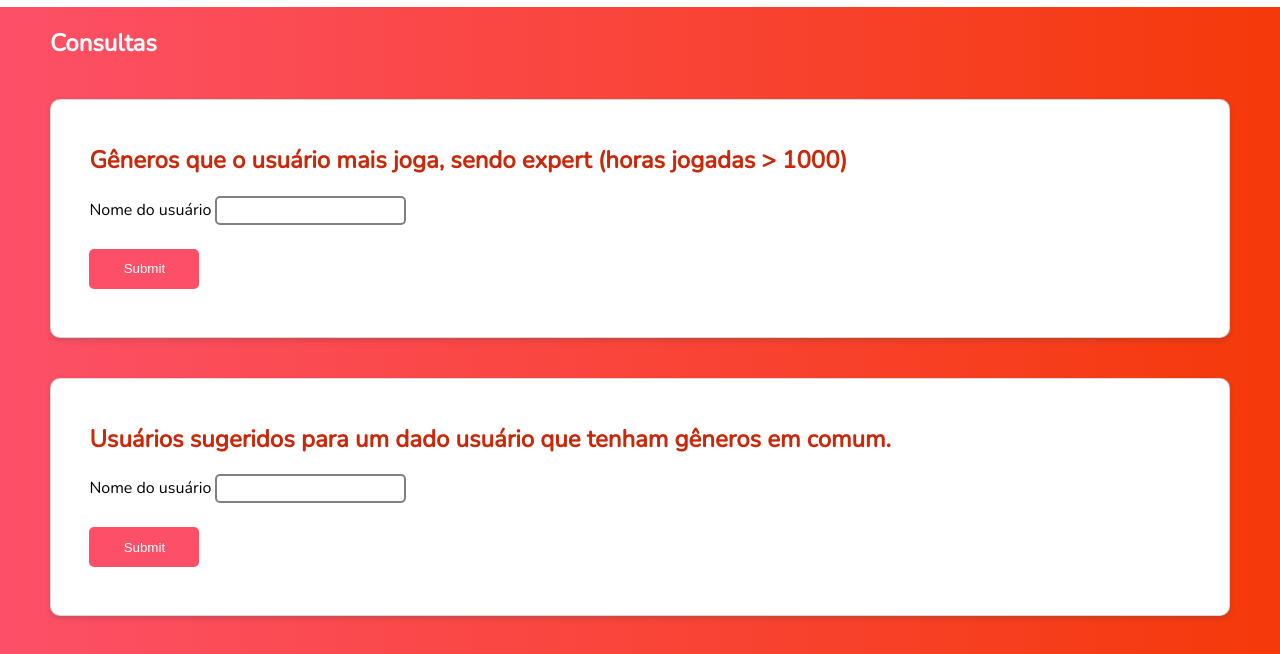
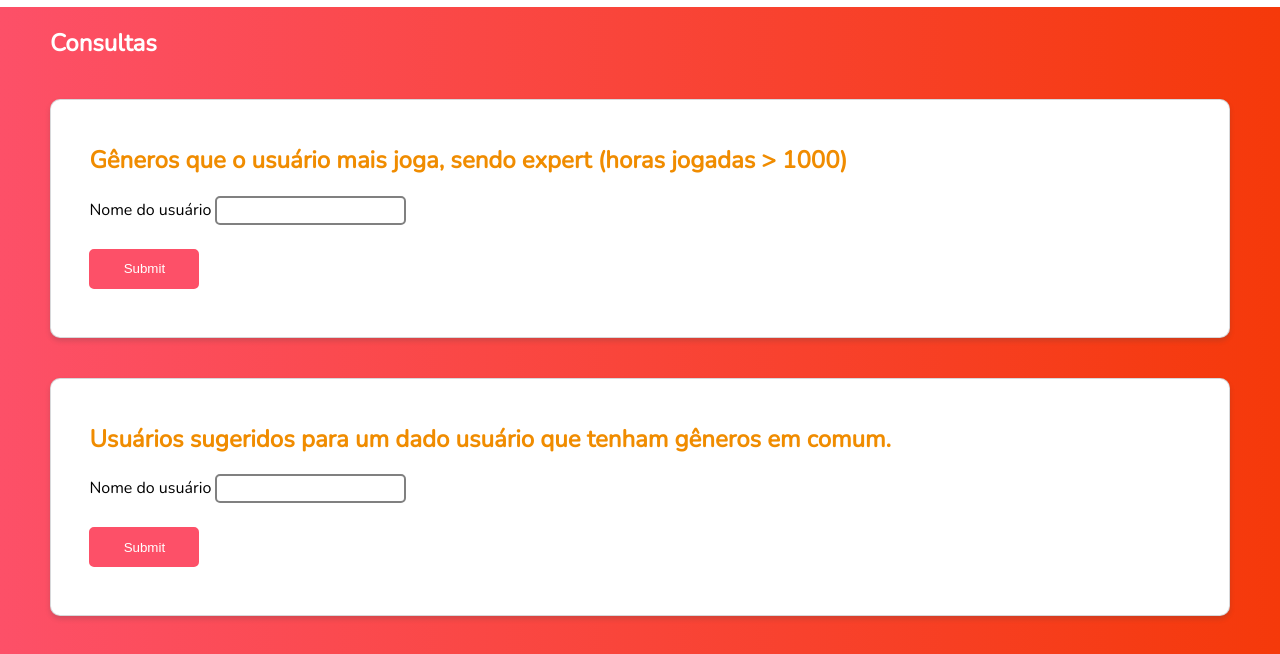
Before and after one commit to MatheusWoeffel/Stinder, a plain HTML site: page frontend/index.html in a window 1280 px wide. Shown: the part 99-753 px from the top of the page. Drawn offline with nearby package versions, Linux system fonts and the light colour scheme.

Commit message:
New color

```diff
--- a/frontend/styles.css
+++ b/frontend/styles.css
@@ -219,5 +219,5 @@ input:focus{
 }
 
 .query__title{
-  color: rgb(201, 41, 10);
+  color: #F08C00;
 }
```
